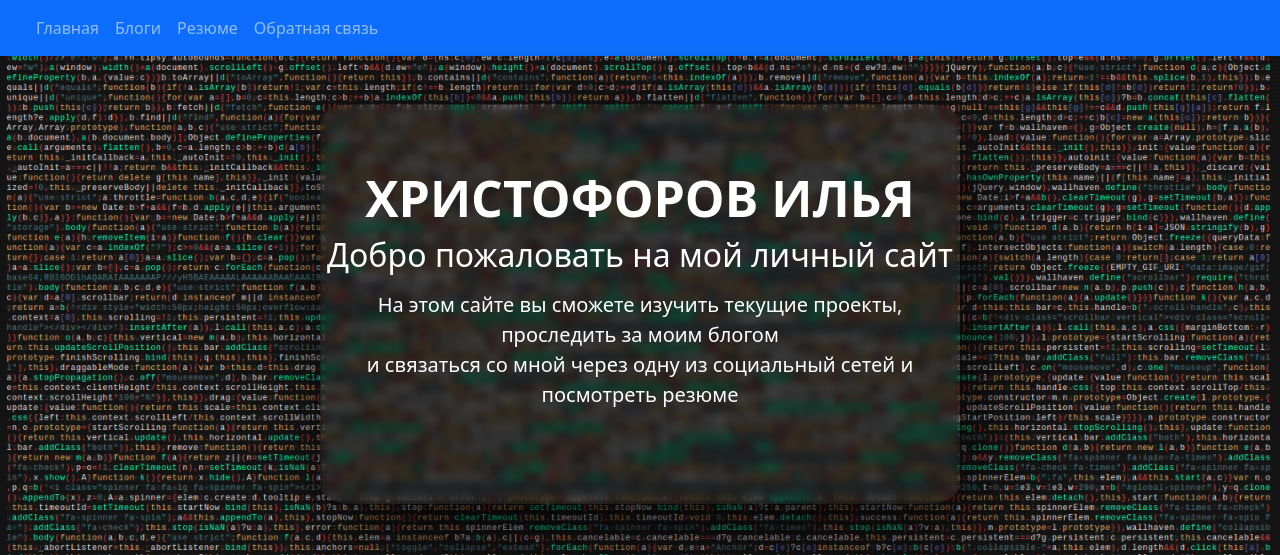
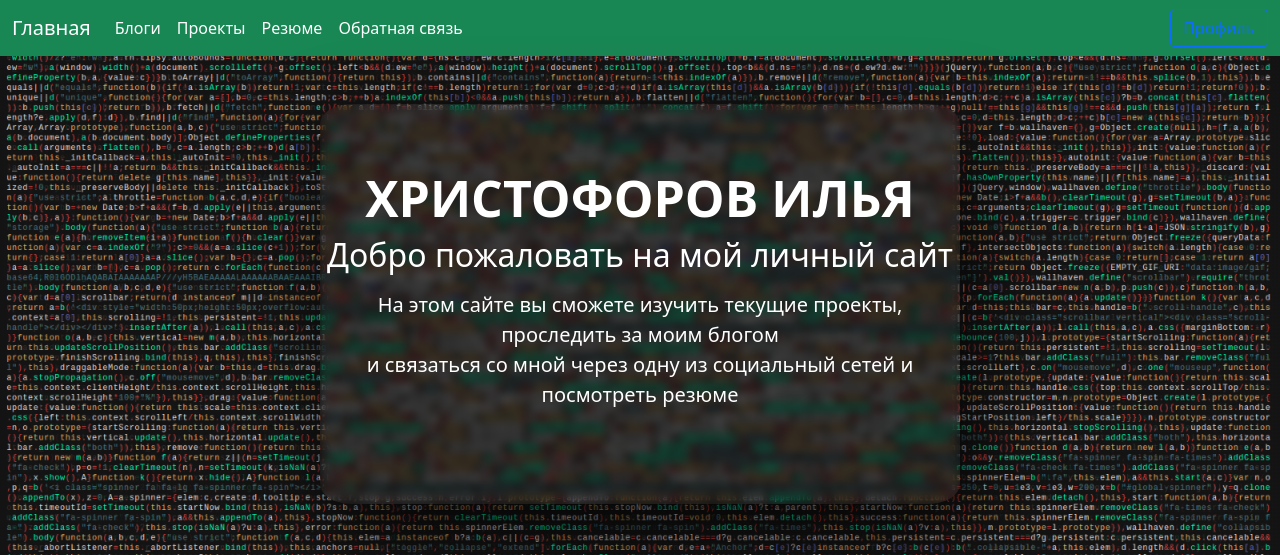
Before and after one commit to Animila/portfolio_website, a Django app: page / in a window 1280 px wide. Shown: the top 555 px of the page. Run offline with Django 4.2, Linux system fonts and the light colour scheme; data that the repository does not hold is empty.

Commit message:
Rebield menu

```diff
--- a/home/templates/home/base.html
+++ b/home/templates/home/base.html
@@ -5,26 +5,37 @@
     <meta charset="UTF-8">
     <meta http-equiv="X-UA-Compatible" content="IE=edge">
     <meta name="viewport" content="width=device-width, initial-scale=1.0">
-    <title>Портфолио</title>
+    <title>{{ title }}</title>
     <link href="https://cdn.jsdelivr.net/npm/bootstrap@5.1.3/dist/css/bootstrap.min.css" rel="stylesheet" integrity="sha384-1BmE4kWBq78iYhFldvKuhfTAU6auU8tT94WrHftjDbrCEXSU1oBoqyl2QvZ6jIW3" crossorigin="anonymous">
     <link rel="stylesheet" href="{% static 'css/style.min.css' %}">
 </head>
 <body>
-    <nav class="navbar navbar-dark bg-primary navbar-expand-lg" style="background-color: #e3f2fd;">
+    <nav class="navbar navbar-dark bg-success navbar-expand-lg" style="background-color: #e3f2fd;">
         <div class="container-fluid">
-            <a class="navbar-brand" href="#">
-                <!-- <img src="" alt="logo"> -->
-            </a>
-            <button class="navbar-toggler" type="button" data-bs-toggle="collapse" data-bs-target="#navbarNavAltMarkup" aria-controls="navbarNavAltMarkup" aria-expanded="false" aria-label="Toggle navigation">
+            <a class="navbar-brand" href="{% url 'news:home' %}">Главная</a>
+
+            <button class="navbar-toggler" type="button" data-bs-toggle="collapse" data-bs-target="#navbarSupportedContent" aria-controls="navbarSupportedContent" aria-expanded="false" aria-label="Toggle navigation">
                 <span class="navbar-toggler-icon"></span>
             </button>
-            <div class="collapse navbar-collapse" id="navbarNavAltMarkup">
-                <div class="navbar-nav">
-                        <a class="nav-link" aria-current="page" href="{% url 'news:home' %}">Главная</a>
-                        <a class="nav-link" href="#">Блоги</a>
-                        <a class="nav-link" href="{% static 'document/resume.pdf' %}">Резюме</a>
-                        <a class="nav-link" href="#">Обратная связь</a>
-                </div>
+
+            <div class="collapse navbar-collapse" id="navbarSupportedContent">
+                <ul class="navbar-nav me-auto mb-2 mb-lg-0">
+                    <li class="nav-item">
+                        <a class="nav-link active" aria-current="page" href="#">Блоги</a>
+                    </li>
+                    <li class="nav-item">
+                        <a class="nav-link active" aria-current="page" href="#">Проекты</a>
+                    </li>
+                    <li class="nav-item">
+                        <a class="nav-link active" aria-current="page" href="{% static 'document/resume.pdf' %}">Резюме</a>
+                    </li>
+                    <li class="nav-item">
+                        <a class="nav-link active" aria-current="page" href="#">Обратная связь</a>
+                    </li>
+                </ul>
+                <form class="d-flex">
+                    <button class="btn btn-outline-primary" type="button" onclick="window.location.href = '#'">Профиль</button>
+                </form>
             </div>
         </div>
     </nav>
--- a/home/views.py
+++ b/home/views.py
@@ -1,10 +1,18 @@
 from django.shortcuts import render, get_object_or_404
 from .models import News
 
+
 def home(request):
-    data = News.objects.all()
-    return render(request, 'home/index.html', {'data': data})
+    context = {
+        'data': News.objects.all(),
+        'title': 'Главная',
+    }
+    return render(request, 'home/index.html', context)
+
 
 def detail(request, news_id):
-    data = get_object_or_404(News, pk=news_id)
-    return render(request, 'home/detail.html', {'data': data})
+    context = {
+        'data': get_object_or_404(News, pk=news_id),
+        'title': 'Статья',
+    }
+    return render(request, 'home/detail.html', context)
```
